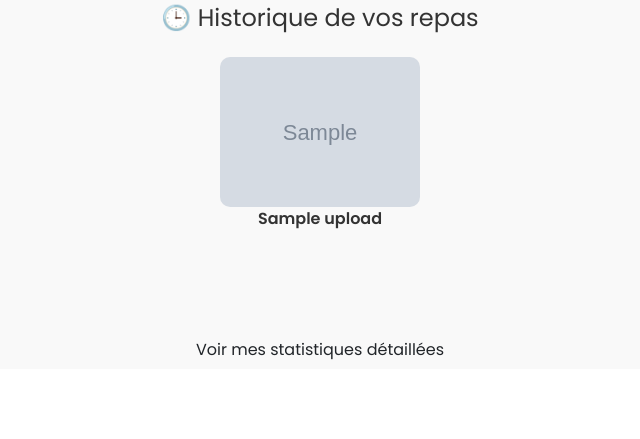
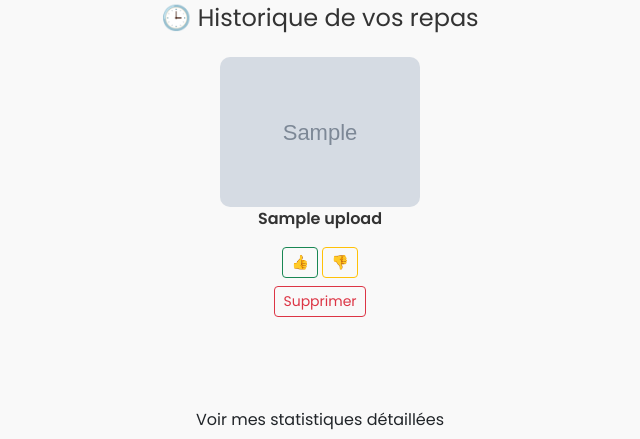
Before and after one commit to Omonstr0/HealthyAI, a Flask app: template app/templates/dashboard.html in a window 1280 px wide. Shown: the part 831-1270 px from the top of the page, without its empty margins (320-960 px from the left). Before the commit the page ends 1191 px from the top, so only its background shows below. Run offline with Flask 3, Linux system fonts and the light colour scheme; tables that the repository leaves empty hold one stand-in row (values such as "Sample post"); the template is opened without the code that fills it: values that come from a table or form of the project are taken from there, most other values are stand-ins (such as "Sample title", 1, 10 or a date in 2020); grey boxes marked "Sample" are stand-in pictures; some libraries are stand-ins or nearby versions.

Commit message:
update dashboard

```diff
--- a/app/templates/dashboard.html
+++ b/app/templates/dashboard.html
@@ -183,11 +183,31 @@
                      style="max-height:150px;">
               </a>
               <p><strong>{{ (img.dish_name or 'Plat inconnu').replace('_',' ').capitalize() }}</strong></p>
+              <div class="mb-2">
+                <form action="{{ url_for('feedback', upload_id=img.id) }}" method="POST" style="display: inline;">
+                  <input type="hidden" name="rating" value="5">
+                  <button type="submit" class="btn btn-sm btn-outline-success">👍</button>
+                </form>
+                <form action="{{ url_for('feedback', upload_id=img.id) }}" method="POST" style="display: inline;">
+                  <input type="hidden" name="rating" value="1">
+                  <button type="submit" class="btn btn-sm btn-outline-warning">👎</button>
+                </form>
             </div>
-          {% endfor %}
+            {% if img.rating == 1 %}
+              <form method="POST" action="{{ url_for('correct_label', upload_id=img.id) }}">
+                <input type="text" name="new_dish" class="form-control form-control-sm my-2" placeholder="Nom correct du plat" required>
+                <button type="submit" class="btn btn-sm btn-warning w-100">Corriger le plat</button>
+              </form>
+            {% endif %}
+
+            <form action="{{ url_for('delete_upload', upload_id=img.id) }}" method="POST" style="display: inline;">
+              <button type="submit" class="btn btn-sm btn-outline-danger">Supprimer</button>
+            </form>
         </div>
-      </div>
-    {% endif %}
+      {% endfor %}
+    </div>
+  </div>
+{% endif %}
 
     <!-- Footer analytics button -->
     <div class="footer">
```
